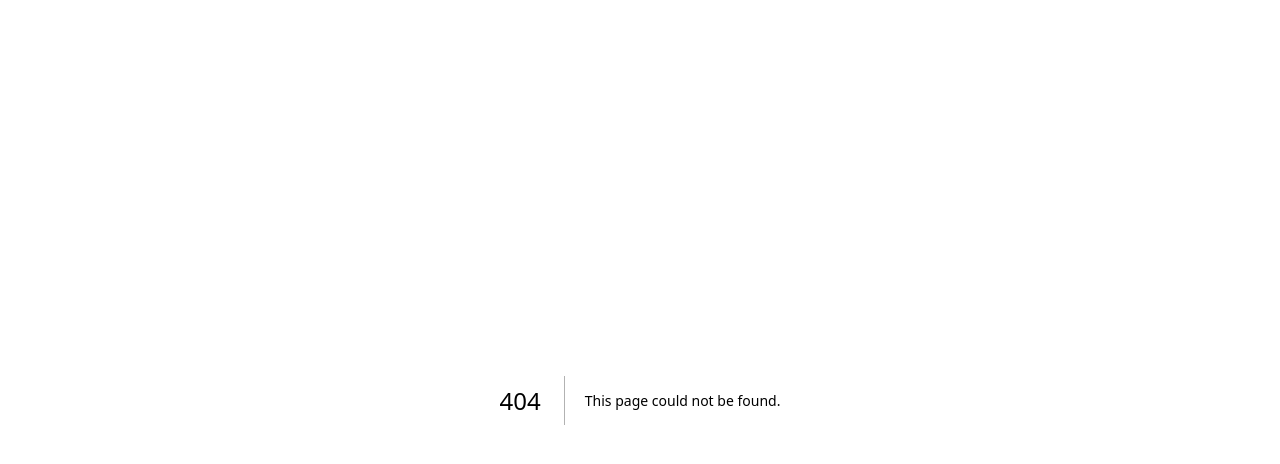
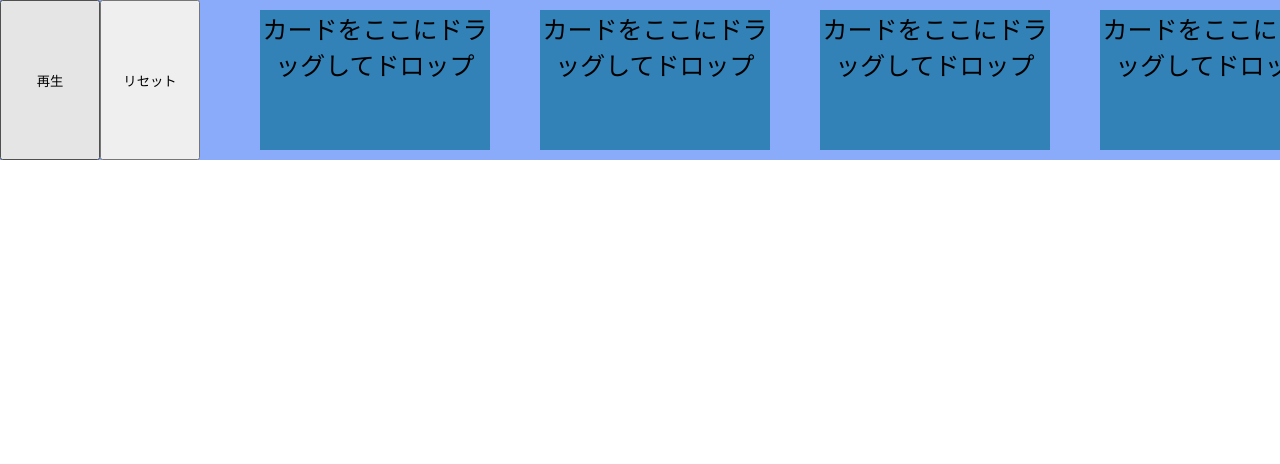
Before and after one commit to SystemEngineeringTeam/geekcamp-vol9-ver2, a Next.js app: page /header in a window 1280 px wide. Before the commit this address had no page. Shown: the top 464 px of the page. Built offline with nearby package versions, Linux system fonts and the light colour scheme; no server answers.

Commit message:
update: headerの完成

```diff
--- /dev/null
+++ b/pages/displayCard.tsx
@@ -0,0 +1,45 @@
+import { useEffect } from "react";
+
+export default function DisplayCard(){
+    const styleDisplayCard: { [key: string]: string } = {
+        height: "140px",
+        backgroundColor: "#3282B8",
+        margin: "10px",
+        fontSize: "25px",
+        textAlign: "center",
+    }
+
+    useEffect( () => { //初回レンダリング時に各ディスプレイカードにdragoverのaddeventlistnerを設置
+        const target = document.getElementsByClassName("DisplayCard");
+        for(let i=0; i<4; i++){
+            target[i].addEventListener("dragover", (event:any) => { //ドラッグしてディスプレイカードの上に来たときの処理
+                event.preventDefault(); //通常のブラウザではドラッグするとファイルを開くなどの処理が行われるがそういったブラウザ標準の機能を防ぐためのメソッド
+                event.dataTransfer.dropEffect = 'copy';
+            });
+
+            target[i].addEventListener("drop", (event:any) => { //ドロップしたときの処理
+                let text = '';
+                event.preventDefault();
+                if(event.dataTransfer.items){//-----------------------何やってるかわからないゾーン-------------------
+                    for(const item of event.dataTransfer.items) {
+                        const {kind, type} = item;
+                        if(kind === "string"){
+                            if(type === "text/plain"){
+                                text = event.dataTransfer.getData(type) //-------------------------------------
+                                const target = document.getElementsByClassName("DisplayCard") as HTMLCollectionOf<HTMLElement>;
+                                target[i].innerHTML = text; //取得したテキストをディスプレイカードに表示
+                                target[i].dataset.occupied = "true"; //枠が埋まったのでoccupiedをtrueに
+                            }
+                        };
+                    }
+                }
+            })
+        }
+    }, []);
+
+    return (
+        <div className="DisplayCard" style={styleDisplayCard} data-occupied="false">
+            カードをここにドラッグしてドロップ
+        </div>
+    )
+}
--- /dev/null
+++ b/pages/header.tsx
@@ -0,0 +1,89 @@
+import  DisplayCard  from "./displayCard";
+import { useGetSoundPlayer } from "./hooks/useGetSoundPlayer";
+import { useGetNoteList, usePlay, useStop } from "./hooks/useChordPlayer";
+
+export const Header = () =>{
+    const styleHeader:{[key:string]:string} = {
+        display: "grid",
+        height: "160px",
+        width: "1500px",
+        gridTemplateColumns: "100px 100px 50px 250px 30px 250px 30px 250px 30px 250px",
+        gridTemplateRows: "160px",
+        backgroundColor: "#497df7a4",
+        fontSize: "30px",
+        position: "fixed" ,
+        top: "0"
+    }
+
+    const {PlayFuncs, StopFuncs} = useGetSoundPlayer();
+    const getNoteList = useGetNoteList();
+    const playChord = usePlay(PlayFuncs);
+    const stopChord = useStop(StopFuncs);
+
+    const cleanDisplay = () =>{ //表示されている要素を全て消す
+        const DisplayCards = document.getElementsByClassName("DisplayCard") as HTMLCollectionOf<HTMLElement>;
+        for(let i=0; i<4; i++){
+            DisplayCards[i].innerHTML = "カードをここにドラッグしてドロップ";
+            DisplayCards[i].dataset.occupied = "false";
+        }
+
+    }
+
+    const playDisplay = () =>{ //表示されている要素にひとつずつイベントを起こしていく
+
+        const DisplayCards = document.getElementsByClassName("DisplayCard") as HTMLCollectionOf<HTMLElement>;
+        for(let i=0; i<4; i++){ //DisplayCardを左から順に色をつけていく
+            if(DisplayCards[i].dataset.occupied == "false"){ //カードが無かったら処理を停止
+                setTimeout( () =>{
+                    DisplayCards[i-1].style.backgroundColor = "#3282B8";
+                    stopChord(getNoteList(DisplayCards[i-1].innerHTML));
+                }, i * 1000) //選んだカードの一番後ろのオレンジ灯火を戻すための処理
+                break;
+            }
+            if(i  == 0){ //一個目はすぐに色を変える
+                DisplayCards[i].style.backgroundColor = "orange";
+                playChord(getNoteList(DisplayCards[i].innerHTML))
+            }else if(i < 3){ //初回、最終回以外の処理はここ
+                setTimeout( () =>{
+                    DisplayCards[i-1].style.backgroundColor = "#3282B8";
+                    stopChord(getNoteList(DisplayCards[i-1].innerHTML))
+                    DisplayCards[i].style.backgroundColor = "orange";
+                    playChord(getNoteList(DisplayCards[i].innerHTML))
+                }, i * 1000); //二つ目は１秒、三つ目は２秒待つ... とすることで１秒ごと動作させる
+            } else if(i == 3){
+                setTimeout( () =>{
+                    DisplayCards[i-1].style.backgroundColor = "#3282B8";
+                    stopChord(getNoteList(DisplayCards[i-1].innerHTML));
+                    DisplayCards[i].style.backgroundColor = "orange";
+                    playChord(getNoteList(DisplayCards[i].innerHTML));
+                }, i * 1000); //二つ目は１秒、三つ目は２秒待つ... とすることで１秒ごと動作させる
+                setTimeout( () =>{
+                    DisplayCards[i].style.backgroundColor = "#3282B8";
+                    stopChord(getNoteList(DisplayCards[i].innerHTML));
+                }, (i+1) * 1000);
+            }
+
+
+        }
+
+    }
+
+    return (
+        <>
+            <header style={styleHeader}>
+                <button onClick={playDisplay} >再生</button>
+                <button onClick={cleanDisplay} >リセット</button>
+                <span></span>
+                < DisplayCard/>
+                <span></span>
+                < DisplayCard/>
+                <span></span>
+                < DisplayCard/>
+                <span></span>
+                < DisplayCard/>
+            </header>
+            <div id="adjust"></div>
+        </>
+    )
+};
+export default Header;
--- a/pages/index.tsx
+++ b/pages/index.tsx
@@ -3,10 +3,12 @@ import Image from 'next/image'
 import styles from '../styles/Home.module.css'
 import Card from "./card";
 import { Grid } from "./grid";
+import  Header  from "./header";
 
 export default function Home() {
   return (
     <>
+      <Header/>
       <Grid/>
     </>
   )
```
